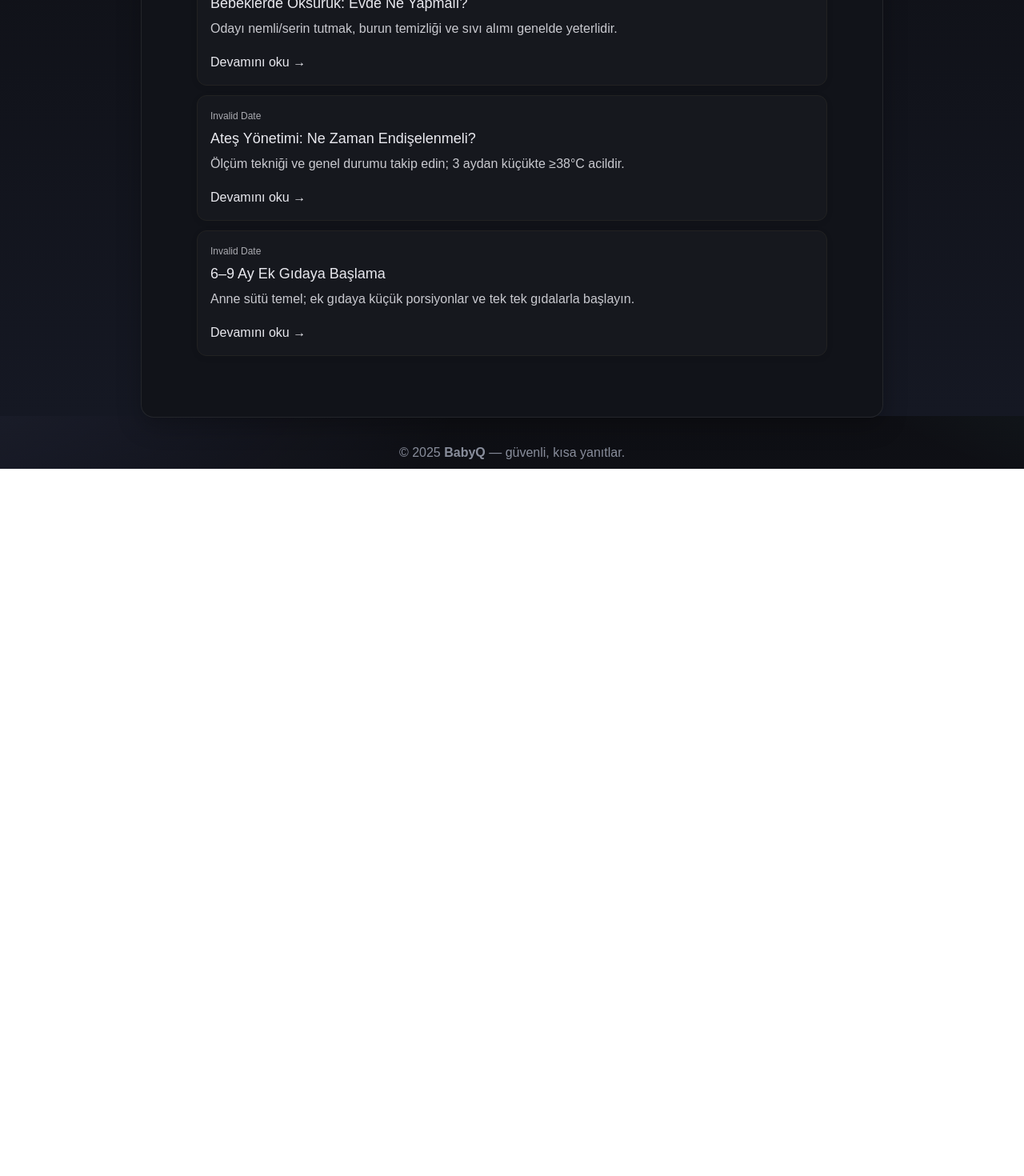
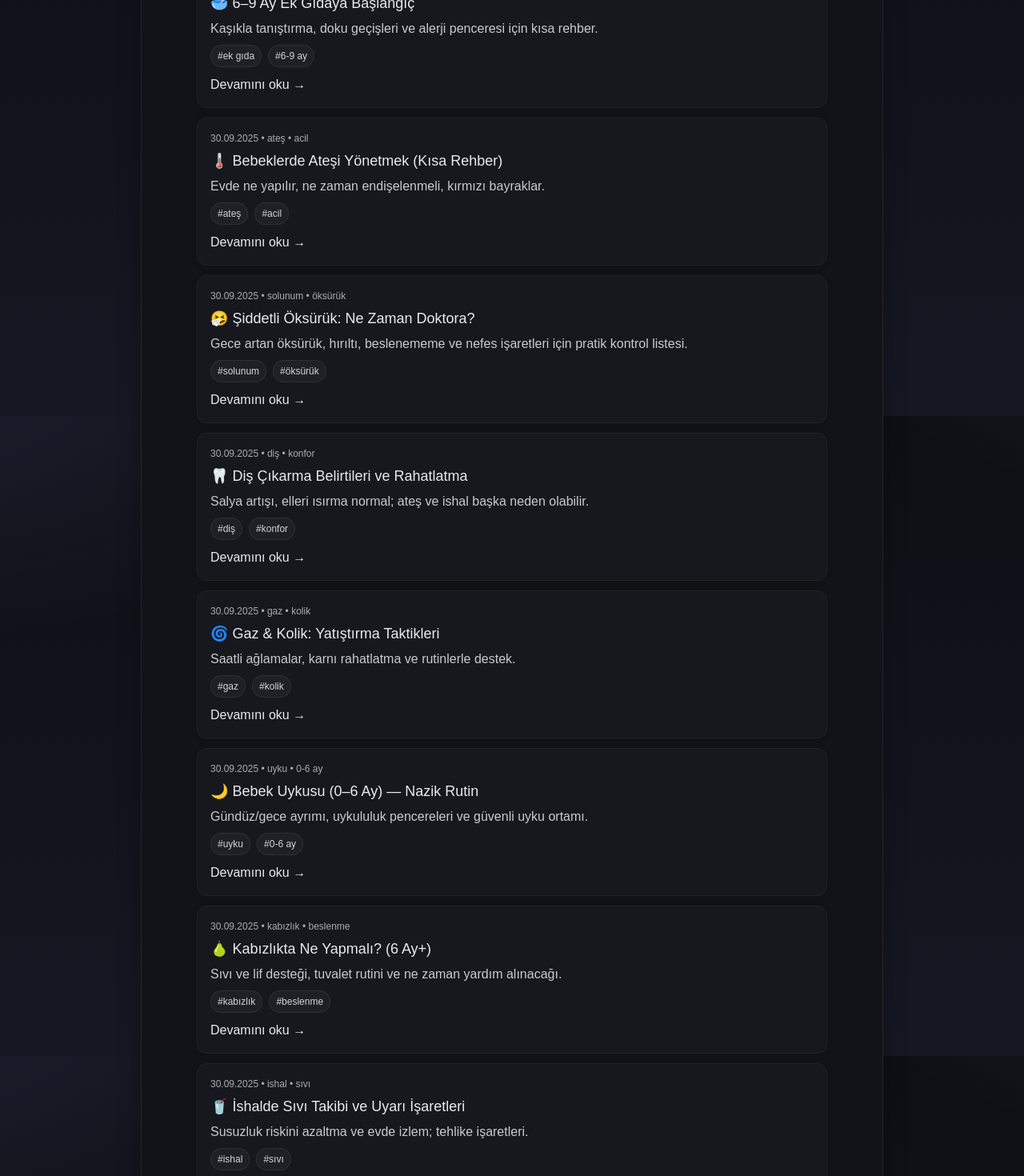
Before and after one commit to DidemKurtErsoy1/nextjs-boilerplate, a Next.js app: page /articles in a window 1280 px wide. Shown: the part 280-1750 px from the top of the page at 80% size. Before the commit the page ends 866 px from the top, so only its background shows below. Built offline with nearby package versions, Linux system fonts and the light colour scheme.

Commit message:
Update data.ts

```diff
--- a/app/articles/data.ts
+++ b/app/articles/data.ts
@@ -1,44 +1,166 @@
-// app/articles/data.ts
 export type Article = {
   slug: string;
   title: string;
   excerpt: string;
-  body: string; // basit düz metin; istersen sonra markdown'a geçeriz
+  date: string;      // ISO
+  body: string;      // düz metin/markdown-vari
+  tags?: string[];
 };
 
 export const articles: Article[] = [
   {
-    slug: 'oksurukte-evde-bakim',
-    title: 'Bebeklerde Öksürük: Evde Ne Yapmalı?',
-    excerpt: 'Odayı nemli/serin tutmak, burun temizliği ve sıvı alımı genelde yeterlidir.',
-    body:
-`• Odayı serin ve nemli tutun; sigara dumanından uzak durun.
-• Burun tıkalıysa serum fizyolojik + nazal aspiratör işe yarar.
-• Bol sıvı teklif edin; yüksek yastık verme 12 aydan küçükte uygun değildir.
-• 12 aydan küçükte bal vermeyin.
-
-Ne zaman doktora?
-• Nefes darlığı/çekilme, morarma, beslenememe, 3+ gün yüksek ateş, inatçı kusma.`
+    slug: "6-9-ay-ek-gida-baslangici",
+    title: "🥣 6–9 Ay Ek Gıdaya Başlangıç",
+    excerpt:
+      "Kaşıkla tanıştırma, doku geçişleri ve alerji penceresi için kısa rehber.",
+    date: "2025-09-30",
+    body: `• Tek bileşenli ve pütürlü kıvamlarla başlayın; kaşıkla oturur pozisyonda.
+• Her gün 1–2 yeni gıda deneyin; döküntü, kusma, nefes darlığı gibi alerji belirtilerini izleyin.
+• Demirden zengin gıdalara öncelik verin (et/tavuk, yumurta, yoğurt).
+• Süt yerine su teklif edin; bal 12 aydan önce verilmez.
+• Bebeğin işaretlerini izleyin: ağzı kapatma, baş çevirme = doymuştur.`,
+    tags: ["ek gıda", "6-9 ay"],
   },
   {
-    slug: 'ates-yonetimi',
-    title: 'Ateş Yönetimi: Ne Zaman Endişelenmeli?',
-    excerpt: 'Ölçüm tekniği ve genel durumu takip edin; 3 aydan küçükte ≥38°C acildir.',
-    body:
-`• Ateşi güvenilir termometre ile ölçün; fazla giydirmeyin.
-• Ilık duş önerilmez; soğuk uygulama/alkollü ovma yapmayın.
-• Bol sıvı; bebek rahatsa oyun/uyku düzenine izin verin.
-
-Acil uyarı:
-• 3 aydan küçük bebekte ≥38°C; ≥40°C; nefes darlığı, morarma, bilinç değişikliği.`
+    slug: "bebeklerde-atesi-yonetmek",
+    title: "🌡️ Bebeklerde Ateşi Yönetmek (Kısa Rehber)",
+    excerpt: "Evde ne yapılır, ne zaman endişelenmeli, kırmızı bayraklar.",
+    date: "2025-09-30",
+    body: `• Ölçüm yöntemi tutarlı olsun (koltukaltı/kulak); aynı cihazı tercih edin.
+• İnce giydirin, bol sıvı teklif edin, serin ve havadar ortam sağlayın.
+• 3 aydan küçükte ≥38°C, 40°C+ ateş, morarma/nefes darlığı = ACİL değerlendirme.
+• İlaç/doz için kendi doktorunuza danışın; burada doz verilmez.`,
+    tags: ["ateş", "acil"],
   },
   {
-    slug: 'ek-gidaya-baslama-6-9-ay',
-    title: '6–9 Ay Ek Gıdaya Başlama',
-    excerpt: 'Anne sütü temel; ek gıdaya küçük porsiyonlar ve tek tek gıdalarla başlayın.',
-    body:
-`• Anne sütü/formül devam; ek gıda +1 öğün ile başlayıp arttırın.
-• Püre/kıvamlı gıdaları tek tek deneyin; alerji bulgularını izleyin.
-• Boğulma riski olan parçalı sert gıdalardan kaçının.`
-  }
+    slug: "siddetli-oksuruk-ne-zaman-doktora",
+    title: "🤧 Şiddetli Öksürük: Ne Zaman Doktora?",
+    excerpt:
+      "Gece artan öksürük, hırıltı, beslenememe ve nefes işaretleri için pratik kontrol listesi.",
+    date: "2025-09-30",
+    body: `• Oda nemini artırın; buhar cihazını güvenli mesafede kullanın.
+• Burun tıkalıysa serum fizyolojik ile temizleyin, sık sık kısa süreli emzirme/sıvı verin.
+• Hırıltı, göğüste çekilme, morarma, hızlı soluk alıp verme = derhal sağlık kuruluşu.
+• 3 günden uzun süren, uykuyu/öğünü bozan öksürükte hekim görüşü alın.`,
+    tags: ["solunum", "öksürük"],
+  },
+  {
+    slug: "dis-cikarma-belirtileri",
+    title: "🦷 Diş Çıkarma Belirtileri ve Rahatlatma",
+    excerpt:
+      "Salya artışı, elleri ısırma normal; ateş ve ishal başka neden olabilir.",
+    date: "2025-09-30",
+    body: `• Soğutulmuş (donmamış) diş kaşıyıcılar rahatlatabilir.
+• Salya cildi tahriş ederse sıkça silip bariyer krem kullanın.
+• 38°C üzeri ateş dişten çok enfeksiyon kaynaklı olabilir; tabloya göre değerlendirilmeli.
+• Sert gıdalarla boğulma riski oluşturmayın.`,
+    tags: ["diş", "konfor"],
+  },
+  {
+    slug: "gaz-ve-kolik-yatistirma",
+    title: "🌀 Gaz & Kolik: Yatıştırma Taktikleri",
+    excerpt: "Saatli ağlamalar, karnı rahatlatma ve rutinlerle destek.",
+    date: "2025-09-30",
+    body: `• Kucağa alıp dik pozisyonda gezdirin; beyaz gürültü ve kundak (güvenli) işe yarayabilir.
+• Karnı saat yönünde hafifçe ovma, bisiklet hareketleri rahatlatır.
+• Emzirme tekniği/pozisyonu için destek alın; sık sık gaz çıkarın.
+• Kusmaya eşlik eden kilo kaybı, safra kusması, tepkisizlik = tıbbi değerlendirme.`,
+    tags: ["gaz", "kolik"],
+  },
+  {
+    slug: "bebek-uykusu-0-6-ay",
+    title: "🌙 Bebek Uykusu (0–6 Ay) — Nazik Rutin",
+    excerpt:
+      "Gündüz/gece ayrımı, uykululuk pencereleri ve güvenli uyku ortamı.",
+    date: "2025-09-30",
+    body: `• 0–3 ayda kısa uyanıklık pencereleri: 45–90 dk; aşırı uyarılmayı azaltın.
+• Karanlık, serin oda; düz ve sert yatak; yüzüstü yatırmayın.
+• Yatmadan önce sakin akış: alt değişimi → loş ışık → beslenme → ninni.
+• Horlama, apne, terleme ve beslenememe varsa hekime danışın.`,
+    tags: ["uyku", "0-6 ay"],
+  },
+  {
+    slug: "kabizlikta-ne-yapmali",
+    title: "🍐 Kabızlıkta Ne Yapmalı? (6 Ay+)",
+    excerpt:
+      "Sıvı ve lif desteği, tuvalet rutini ve ne zaman yardım alınacağı.",
+    date: "2025-09-30",
+    body: `• 6 ay sonrası: su teklifi ve liften zengin püreler (armut, kayısı, erik).
+• Karın masajı ve ilk tuvalet saatini rutine bağlamak yardımcı olur.
+• Dışkıda kan, şiddetli karın ağrısı, kilo alımında durma = hekime başvurun.
+• Posalı gıdaları yavaşça artırın; hızlı yükleme karın ağrısı yapabilir.`,
+    tags: ["kabızlık", "beslenme"],
+  },
+  {
+    slug: "ishalda-sivi-takibi",
+    title: "🥤 İshalde Sıvı Takibi ve Uyarı İşaretleri",
+    excerpt:
+      "Susuzluk riskini azaltma ve evde izlem; tehlike işaretleri.",
+    date: "2025-09-30",
+    body: `• Küçük yudumlarla sık sık su/anne sütü; iştah zorlamayın.
+• Gözyaşı azlığı, idrar azalması, ağız kuruluğu, halsizlik = susuzluk işareti olabilir.
+• 6 aydan küçük bebekte, kanlı ishalde veya ateş eşlik ediyorsa hekime başvurun.
+• Probiyotik/ilaç kullanımı için hekiminize danışın.`,
+    tags: ["ishal", "sıvı"],
+  },
+  {
+    slug: "asi-sonrasi-bakim",
+    title: "💉 Aşı Sonrası Bakım: Ne Normaldir?",
+    excerpt:
+      "Hafif ateş, huzursuzluk ve aşı yerinde hassasiyet beklenebilir.",
+    date: "2025-09-30",
+    body: `• Aşı yerini temiz ve kuru tutun; hafif kızarıklık/sertlik günler içinde azalır.
+• Sıvı/anne sütünü artırın; nazikçe sakinleştirin.
+• 39°C üzeri ateş, yaygın döküntü, tepkisizlik, nefes darlığı = acil değerlendirme.
+• Analjezik/ateş düşürücü kullanımı için kendi doktorunuza danışın.`,
+    tags: ["aşı", "bakım"],
+  },
+  {
+    slug: "pisik-onleme",
+    title: "🧴 Pişik Önleme & Bakım",
+    excerpt:
+      "Sık alt değişimi, nazik temizlik ve bariyer kremlerle koruma.",
+    date: "2025-09-30",
+    body: `• Her alt değişiminde ılık suyla nazikçe temizleyin; ovalamayın, tamponlayın.
+• Cildi kuru bırakıp çinko oksitli bariyer krem sürün.
+• İnatçı, sızıntılı, mantar şüphesi olan döküntüde hekim değerlendirmesi alın.
+• Islak mendillerde parfüm/alkolden kaçınmak hassas ciltte faydalıdır.`,
+    tags: ["pişik", "cilt"],
+  },
+  {
+    slug: "yaz-gunes-ve-sicak",
+    title: "☀️ Yazın Güneş ve Sıcakla Güvenli Kalmak",
+    excerpt:
+      "Gölge, şapka, ince kıyafet ve doğru saatlerde dışarıda olmak.",
+    date: "2025-09-30",
+    body: `• 6 ay altı: direkt güneşten kaçının; gölge ve ince, uzun kollu kıyafetler.
+• 6 ay üstü: geniş kenarlı şapka + uygun SPF'li güneş koruyucu (hekim önerisiyle).
+• Sıcak çarpması işaretleri: halsizlik, ciltte kızarıklık, hızlı nefes; serinletin ve gerekirse sağlık kuruluşuna başvurun.
+• Arabada gölgede bile yalnız bırakmayın.`,
+    tags: ["yaz", "güneş"],
+  },
+  {
+    slug: "seyahat-bebekle",
+    title: "🧳 Bebekle Seyahat: Hazırlık Listesi",
+    excerpt:
+      "Biberon/atıştırmalık, yedek kıyafet, ıslak mendil ve mini ilk yardım.",
+    date: "2025-09-30",
+    body: `• Yedek kıyafet, bez, ıslak mendil, atıştırmalık, termometre ve temel bakım ürünleri.
+• Uykuyu kolaylaştıran küçük rutin/oyuncakları yanınıza alın.
+• Emniyet koltuğu kurulumunu yola çıkmadan kontrol edin.
+• Gideceğiniz yerdeki sağlık imkânlarını ve iletişim numaralarını not edin.`,
+    tags: ["seyahat", "checklist"],
+  },
+  {
+    slug: "kisin-grip-rsv",
+    title: "🧣 Kışın Grip/RSV: Korunma ve İzlem",
+    excerpt:
+      "El hijyeni, kalabalıktan kaçınma ve riskli belirtileri tanıma.",
+    date: "2025-09-30",
+    body: `• El yıkama ve kalabalık ortamlardan kaçınma önemlidir; hasta kişilerle yakın teması sınırlayın.
+• Beslenme/ıslak bez takibini sürdürün; azalma risk göstergesi olabilir.
+• Nefes darlığı, morarma, beslenememe, 3 aydan küçükte ateş = tıbbi değerlendirme.
+• İlaç/spreylere kendi başınıza başlamayın; hekiminize danışın.`,
+    tags: ["kış", "solunum"],
+  },
 ];
```
